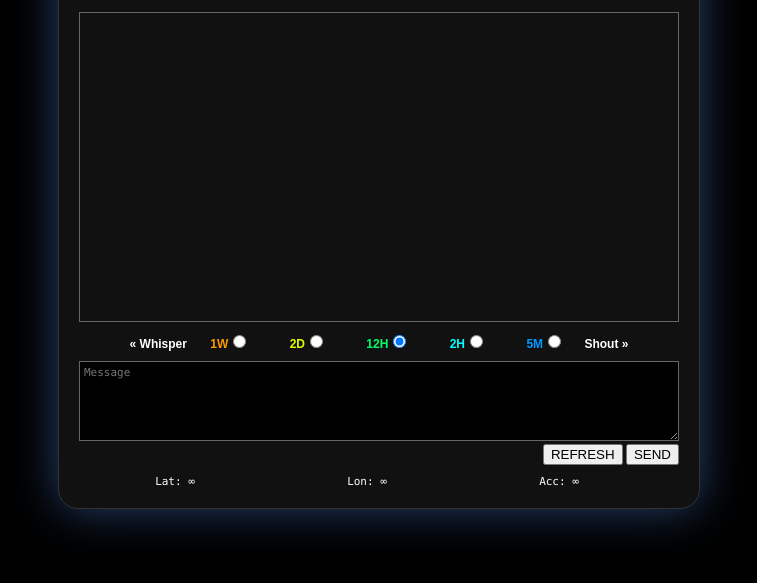
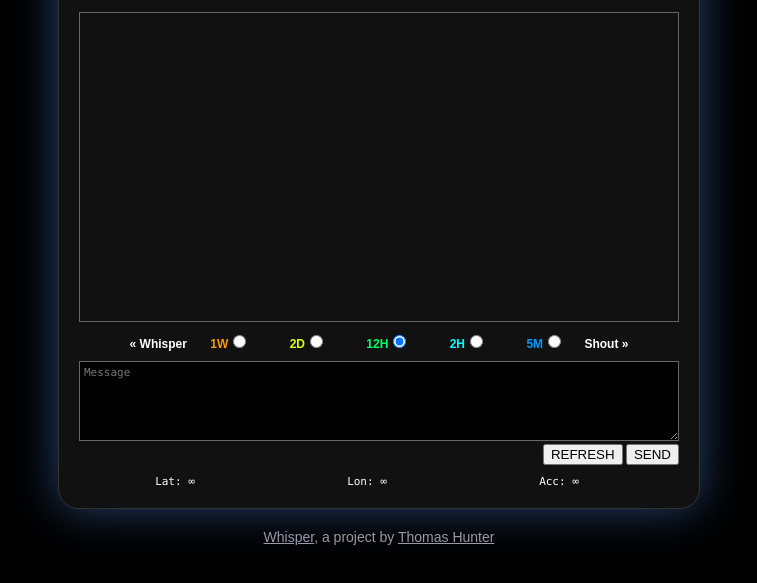
Before and after one commit to tlhunter/whisper, a website: page public/index.html in a window 1280 px wide. Shown: the part 81-664 px from the top of the page, without its empty margins (261-1018 px from the left). Drawn offline with nearby package versions, Linux system fonts and the light colour scheme; no server answers.

Commit message:
footer linkz

```diff
--- a/public/index.html
+++ b/public/index.html
@@ -45,6 +45,7 @@
                 </div>
             </form>
         </div>
+		<footer><a href="https://github.com/tlhunter/whisper">Whisper</a>, a project by <a href="http://thomashunter.name">Thomas Hunter</a></footer>
         <script src="main.js"></script>
     </body>
 </html>
--- a/public/style.css
+++ b/public/style.css
@@ -109,3 +109,12 @@ a {
 #size label {
     margin-left: 20px;
 }
+footer {
+	text-align: center;
+	font-size: 14px;
+	color: #999;
+	margin-bottom: 10px;
+}
+footer a {
+	color: #99a;
+}
```
